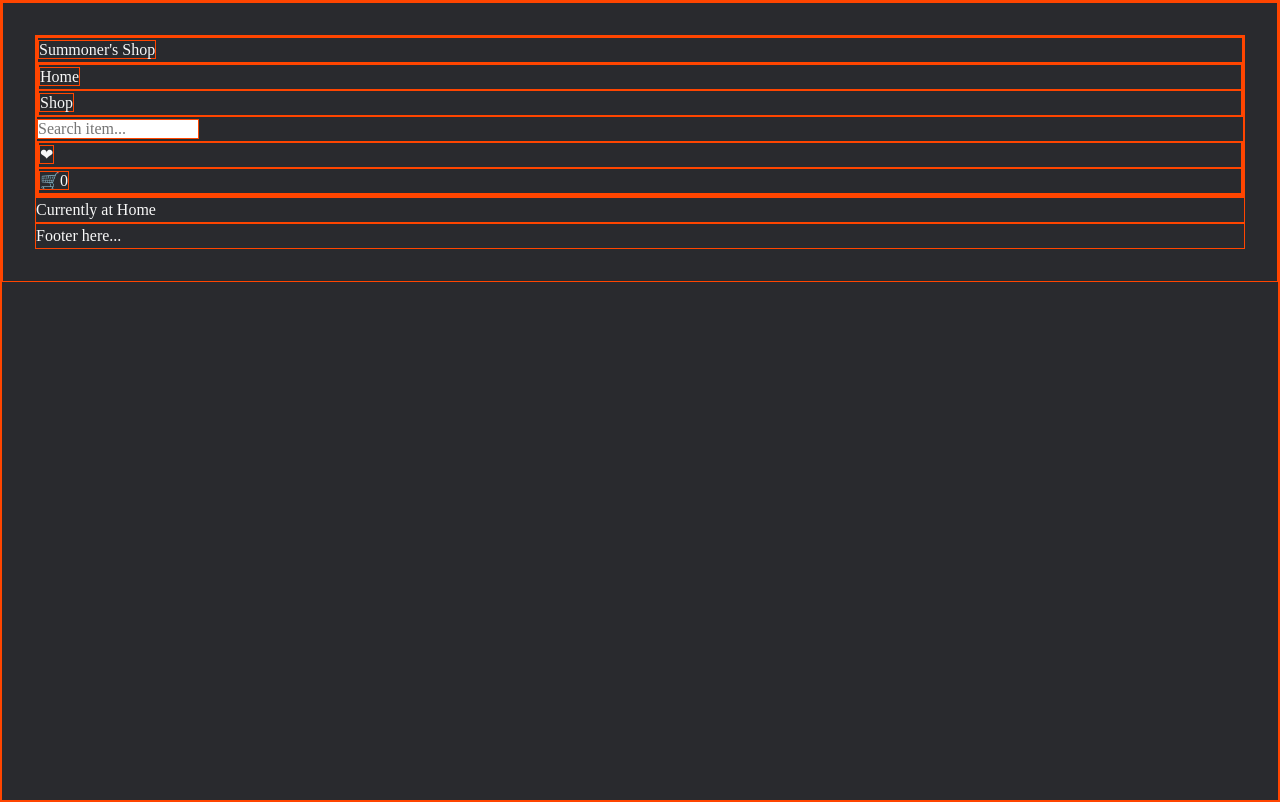
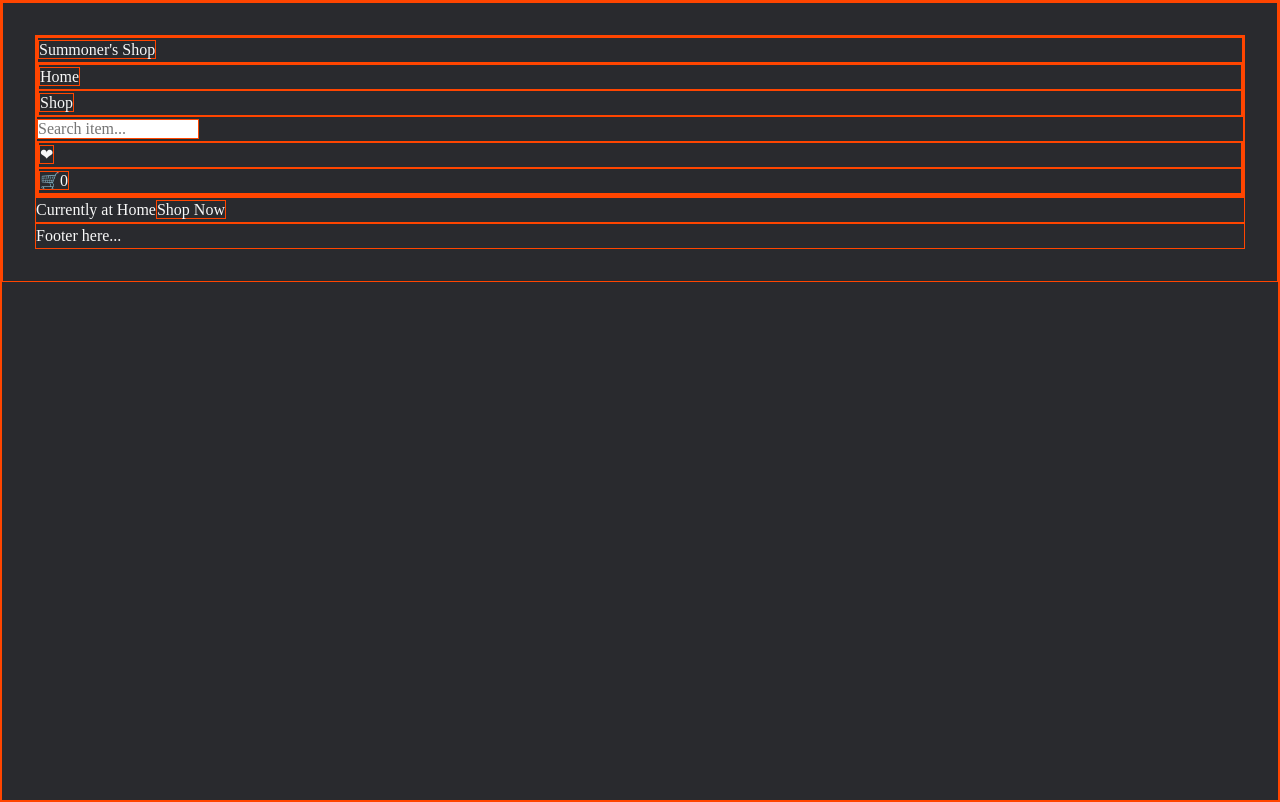
Before and after one commit to nofuenterr/league-of-legends-item-shop, a React (Vite) app: page / in a window 1280 px wide. Built offline with nearby package versions, Linux system fonts and the light colour scheme; no server answers.

Commit message:
feat: add cta to shop route on home and cart routes

```diff
--- a/src/routes/Main/Cart.jsx
+++ b/src/routes/Main/Cart.jsx
@@ -4,7 +4,12 @@ function Cart() {
   const [subtotal, totalQty, vat, total, cartItems] = useLoaderData()
   const submit = useSubmit()
 
-  if (cartItems.length === 0) return <>No items in cart...</>
+  if (cartItems.length === 0) return (
+    <>
+      Your cart is empty
+      <Link to={'/shop'}>Shop Now</Link>
+    </>
+  )
   return (
     <>
       <ul>
@@ -91,6 +96,7 @@ function Cart() {
           <span>{total} Gold</span>
         </p>
         <button>Checkout</button>
+        <Link to={'/shop'}>Continue Shopping</Link>
       </div>
     </>
   )
--- a/src/routes/Main/Home.jsx
+++ b/src/routes/Main/Home.jsx
@@ -1,7 +1,10 @@
+import { Link } from "react-router-dom"
+
 function Home() {
   return (
     <>
       Currently at Home
+      <Link to={'/shop'}>Shop Now</Link>
     </>
   )
 }
```
Also changed, not shown: 1 other file (tests, documents, lock files or other folders).
